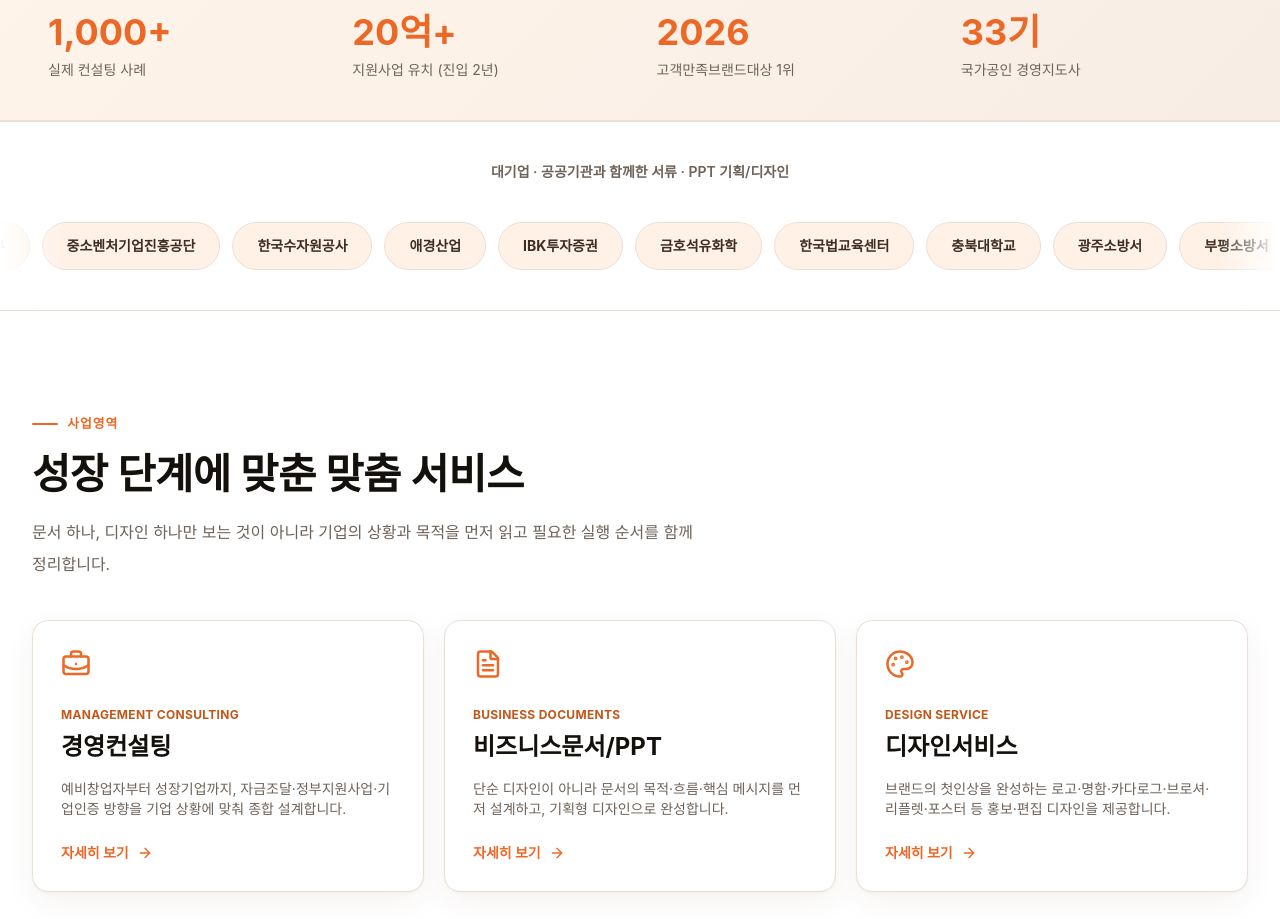
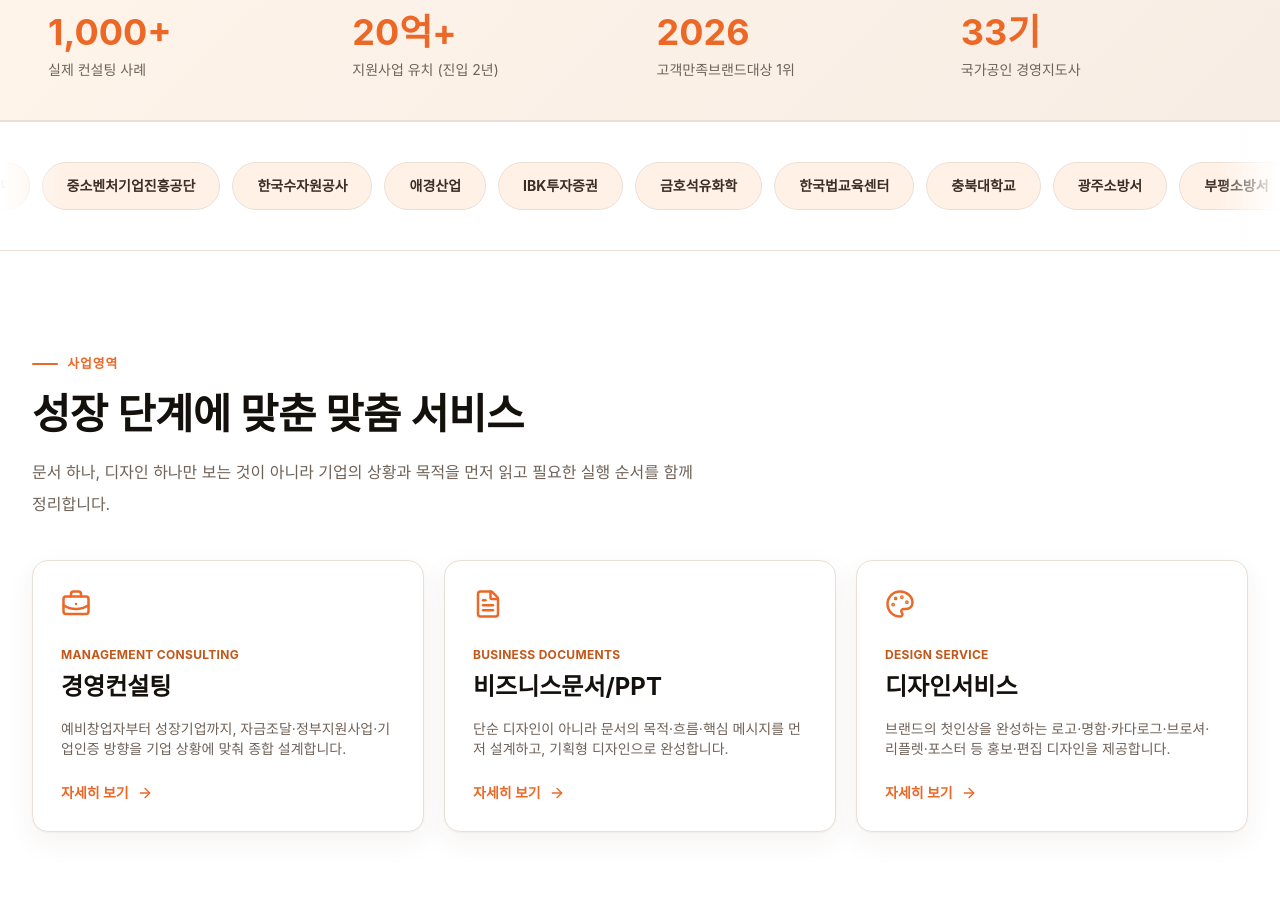
Before and after one commit to WOOLIM0109/woolimhome, a Next.js app: page / in a window 1280 px wide. Shown: the part 820-1739 px from the top of the page. Built offline with nearby package versions, Linux system fonts and the light colour scheme; no server answers; a web font is replaced by a local one.

Commit message:
Remove client marquee heading

```diff
--- a/components/ClientMarquee.tsx
+++ b/components/ClientMarquee.tsx
@@ -4,12 +4,7 @@ export default function ClientMarquee() {
   const row = [...clients, ...clients];
   return (
     <section className="border-y border-[var(--line)] bg-white">
-      <div className="mx-auto max-w-7xl px-5 py-10 lg:px-8">
-        <p className="text-center text-sm font-semibold text-[var(--muted)]">
-          대기업 · 공공기관과 함께한 서류 · PPT 기획/디자인
-        </p>
-      </div>
-      <div className="relative overflow-hidden pb-10">
+      <div className="relative overflow-hidden py-10">
         <div className="pointer-events-none absolute inset-y-0 left-0 z-10 w-16 bg-[linear-gradient(90deg,#fff,transparent)]" />
         <div className="pointer-events-none absolute inset-y-0 right-0 z-10 w-16 bg-[linear-gradient(270deg,#fff,transparent)]" />
         <ul className="marquee-track gap-3 px-3" aria-label="주요 고객사">
```
